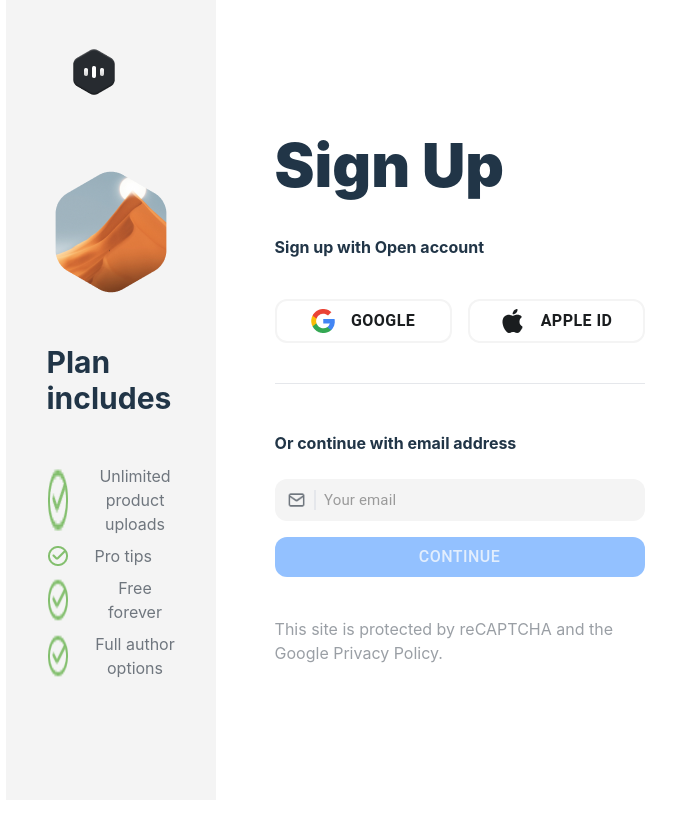
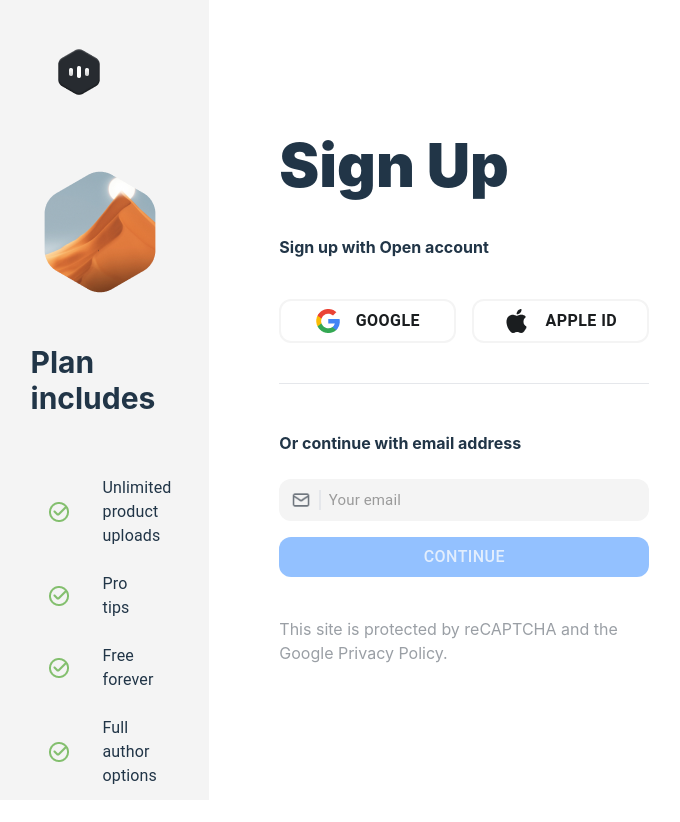
Before and after one commit to xuanquocc/bigProject-react-ts, a React (Vite) app in the folder client/: page / in a window 1280 px wide. Shown: the top 822 px of the page, without its empty margins (285-965 px from the left). Before the commit the page ends 800 px from the top, so only its background shows below. Built offline with nearby package versions, Linux system fonts and the light colour scheme.

Commit message:
create tick list component

```diff
--- a/client/src/components/common/TickList/index.tsx
+++ b/client/src/components/common/TickList/index.tsx
@@ -1,5 +1,9 @@
 import * as React from 'react';
-import './style.css';
+import TickList from './style';
+import ListItem from '@mui/material/ListItem';
+import ListItemButton from '@mui/material/ListItemButton';
+import ListItemIcon from '@mui/material/ListItemIcon';
+import ListItemText from '@mui/material/ListItemText';
 interface TickProps {
     icon?: string,
     text: string,
@@ -8,10 +12,20 @@ interface TickProps {
 
 const Tick: React.FunctionComponent<TickProps> = ({icon, text, clasname}) => {
   return (
-      <div className={`wrapp-tick flex flex-row gap-4 ${clasname}`} >
-        {icon && <img src={icon} alt="icon" className='mr-2' />}
-        <p className='text-tick'>{text}</p>
-      </div>
+    <TickList className={`wrapp-tick flex flex-row gap-4 ${clasname}`} disablePadding>
+      <ListItem disablePadding >
+        <ListItemButton>
+          <ListItemIcon>
+            {icon && <img src={icon} alt="icon" className='mr-2' />}
+          </ListItemIcon>
+          <ListItemText primary={text} className='text-tick'/>
+        </ListItemButton>
+      </ListItem>
+    </TickList>
+    //   <div className={`wrapp-tick flex flex-row gap-4 ${clasname}`} >
+    //   {icon && <img src={icon} alt="icon" className='mr-2' />}
+    //   <p className='text-tick'>{text}</p>
+    // </div>
   ) ;
 };
 
--- a/client/src/components/common/TickList/style.css
+++ /dev/null
@@ -1,3 +0,0 @@
-.text-tick{
-    color: #6F767E;
-}
--- /dev/null
+++ b/client/src/components/common/TickList/style.ts
@@ -0,0 +1,13 @@
+import List from '@mui/material/List';
+
+import { styled } from "@mui/material/styles";
+
+
+const TickList = styled(List)(({ theme }) => ({
+"&.text-tick": {
+  backgroundColor: theme.palette.error.main,
+  color: theme.palette.error.contrastText,
+}
+}));
+
+export default TickList
```
Also changed, not shown: 2 other files (tests, documents, lock files or other folders).
